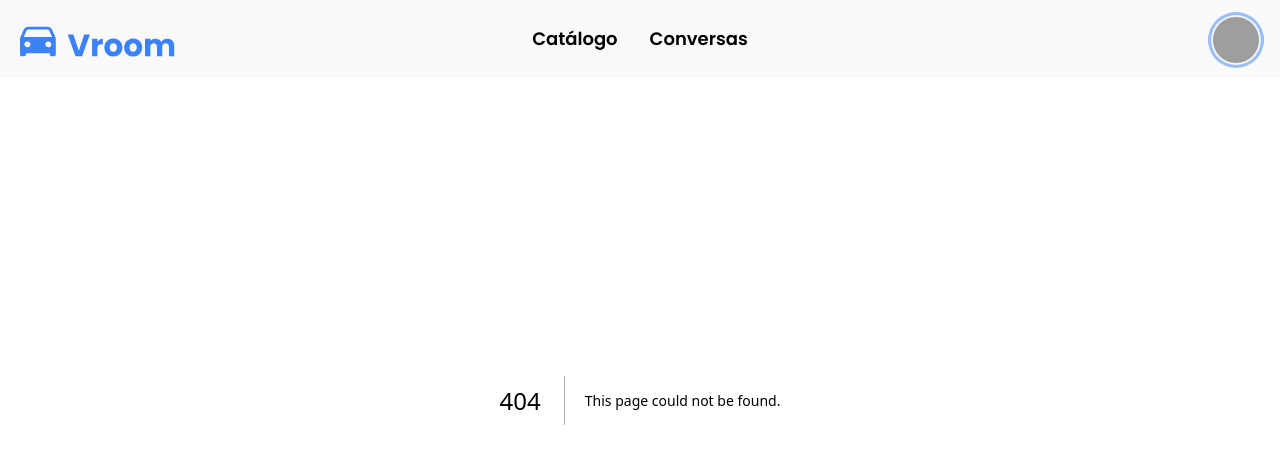
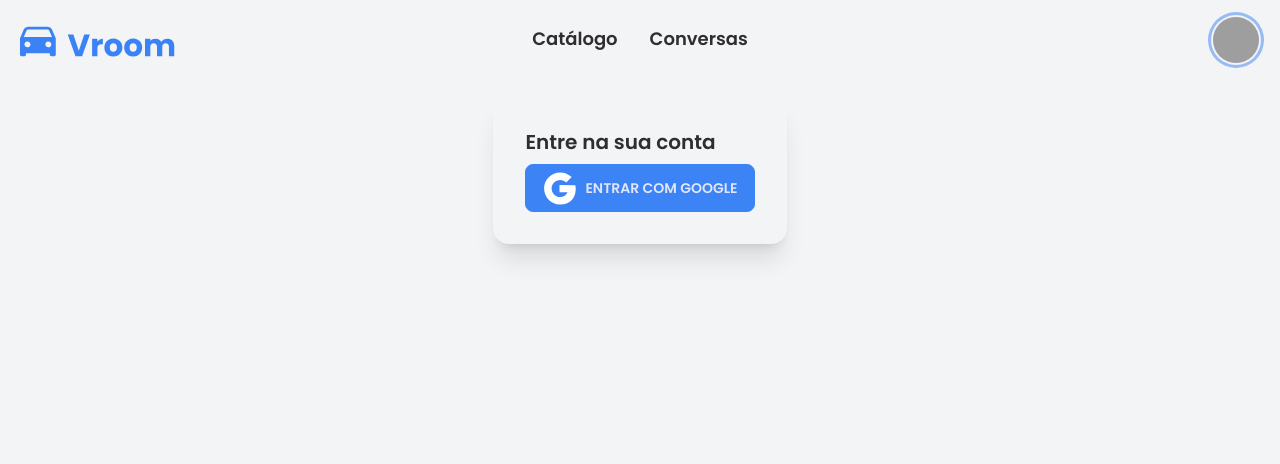
Before and after one commit to carlos-morais1507/vroom-app, a Next.js app: page /login in a window 1280 px wide. Before the commit this address had no page. Shown: the top 464 px of the page. Built offline with nearby package versions, Linux system fonts and the light colour scheme; grey boxes are pictures that could not be loaded.

Commit message:
:sparkles: feat: New OAuth Signin

```diff
--- /dev/null
+++ b/app/login/page.tsx
@@ -0,0 +1,26 @@
+"use client";
+import React from 'react'
+import { signInWithGoogle } from '@/lib/functions';
+
+const page = () => {
+
+  return (
+    <main className='flex min-h-screen flex-col items-center justify-between sm:p-24 p-12 pt-24 overflow-x-hidden'>
+      <div className='card bg-base-100 shadow-xl'>
+        <div className='card-body'>
+          <h2 className='card-title'>Entre na sua conta</h2>
+          <div className='card-actions'>
+            <button className='btn btn-primary' onClick={signInWithGoogle}>
+            <svg xmlns="http://www.w3.org/2000/svg" x="0px" y="0px" width="35" height="35" viewBox="0 0 50 50">
+              <path className='fill-white' d="M 25.996094 48 C 13.3125 48 2.992188 37.683594 2.992188 25 C 2.992188 12.316406 13.3125 2 25.996094 2 C 31.742188 2 37.242188 4.128906 41.488281 7.996094 L 42.261719 8.703125 L 34.675781 16.289063 L 33.972656 15.6875 C 31.746094 13.78125 28.914063 12.730469 25.996094 12.730469 C 19.230469 12.730469 13.722656 18.234375 13.722656 25 C 13.722656 31.765625 19.230469 37.269531 25.996094 37.269531 C 30.875 37.269531 34.730469 34.777344 36.546875 30.53125 L 24.996094 30.53125 L 24.996094 20.175781 L 47.546875 20.207031 L 47.714844 21 C 48.890625 26.582031 47.949219 34.792969 43.183594 40.667969 C 39.238281 45.53125 33.457031 48 25.996094 48 Z"></path>
+            </svg>
+              Entrar com Google
+            </button>
+          </div>
+        </div>
+      </div>
+    </main>
+  )
+}
+
+export default page
--- /dev/null
+++ b/lib/functions.ts
@@ -0,0 +1,8 @@
+import { auth } from '@/lib/firebase'
+import { GoogleAuthProvider, signInWithPopup, signOut } from 'firebase/auth'
+
+export async function signInWithGoogle() {
+  const provider = new GoogleAuthProvider();
+  const user = await signInWithPopup(auth, provider);
+  console.log(user)
+}
```
Also changed, not shown: service-account.json (added, +13 -0 lines), 1 other file (tests, documents, lock files or other folders).
